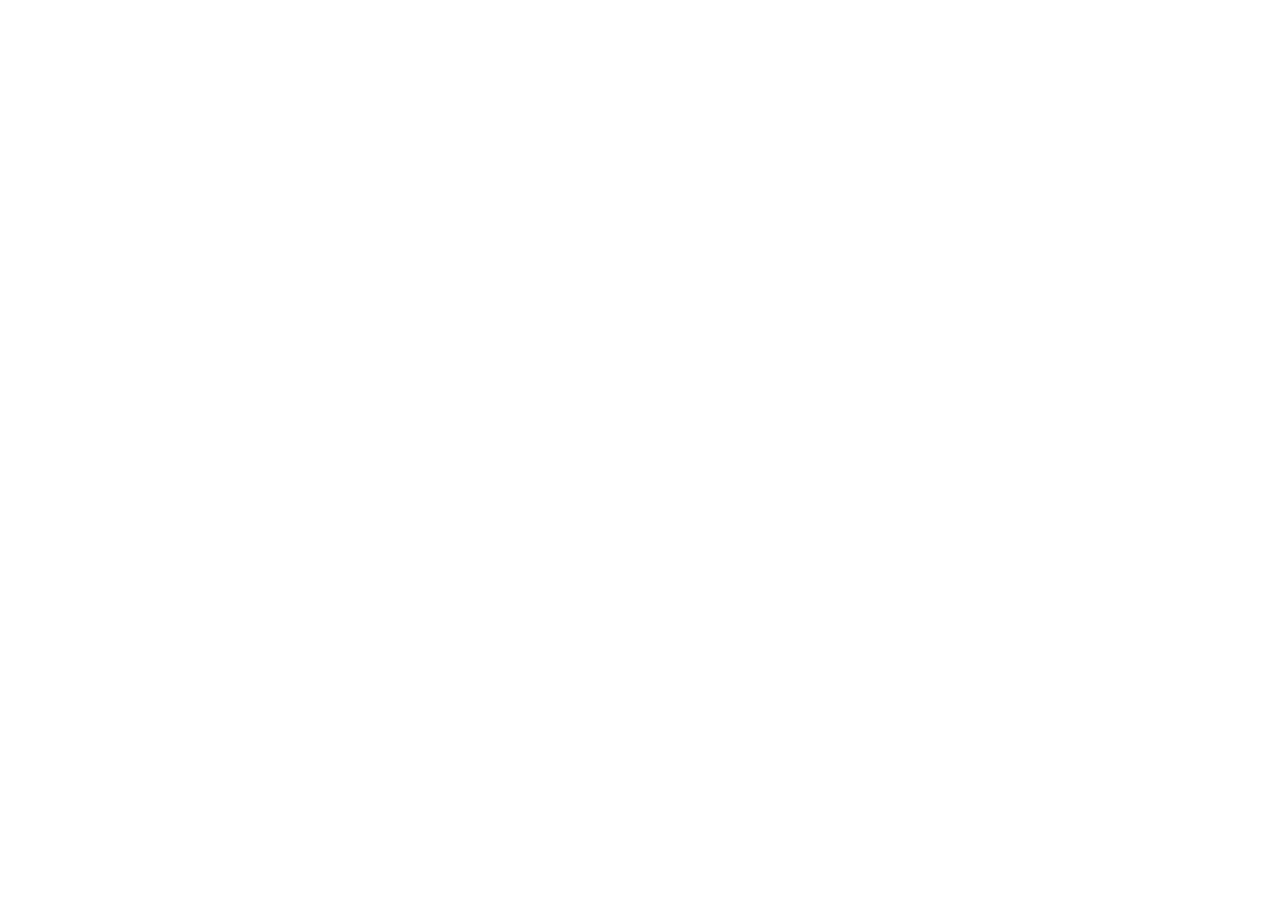
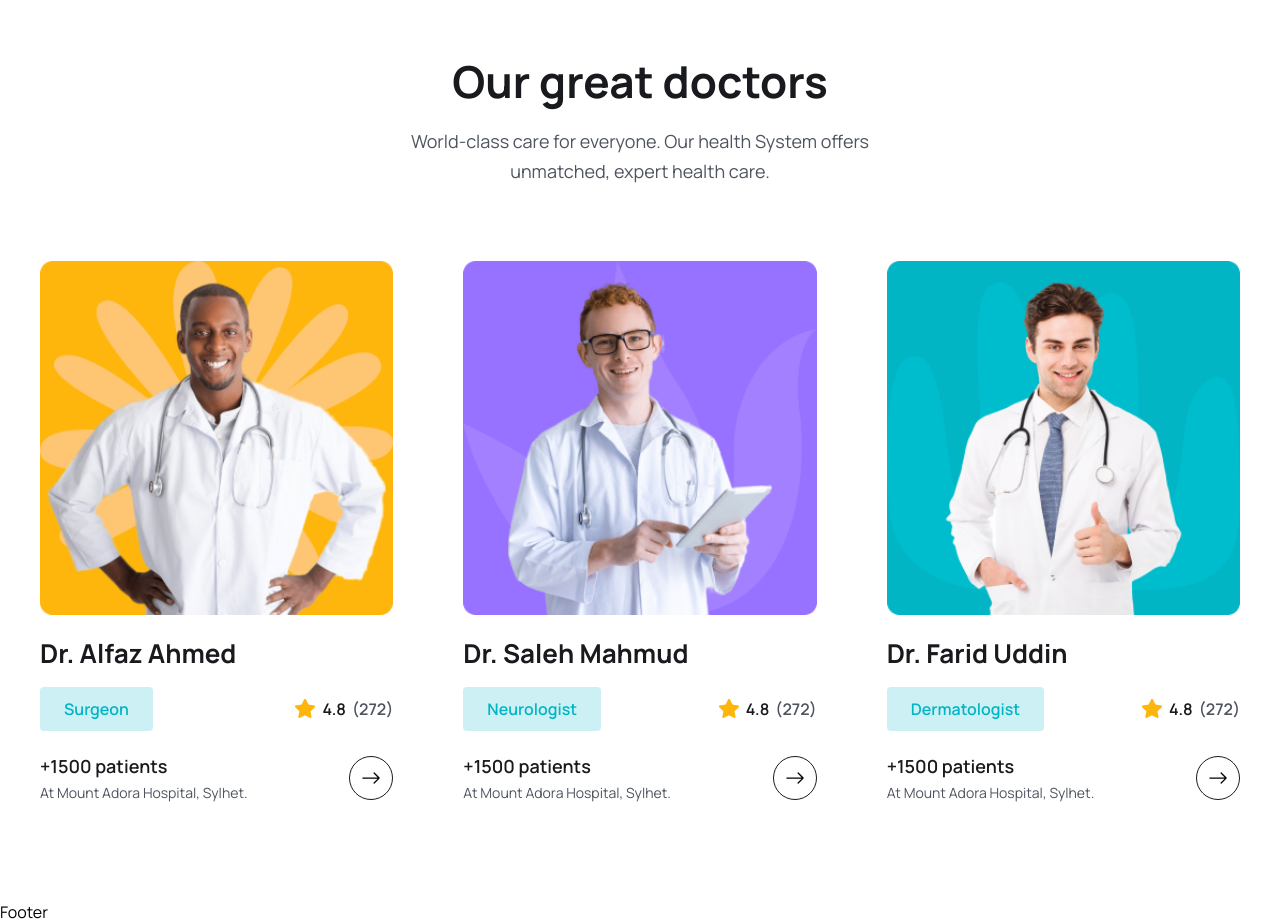
Before and after one commit to Phahladira-Moja/doctors-booking-ui, a React (Vite) app in the folder frontend/: page / in a window 1280 px wide. Shown: the part 3943-4867 px from the top of the page. Before the commit the page ends 3946 px from the top, so only its background shows below. Built offline with nearby package versions, Linux system fonts and the light colour scheme; the HTML template or start-up script is replaced by a standard one.

Commit message:
Added the Doctors section with Doctors Card, List component

```diff
--- a/frontend/src/assets/data/doctors.js
+++ b/frontend/src/assets/data/doctors.js
@@ -6,7 +6,7 @@
   {
     id: "01",
     name: "Dr. Alfaz Ahmed",
-    specialty: "Surgeon",
+    specialization: "Surgeon",
     avgRating: 4.8,
     totalRating: 272,
     photo: doctorImg01,
@@ -16,7 +16,7 @@
   {
     id: "02",
     name: "Dr. Saleh Mahmud",
-    specialty: "Neurologist",
+    specialization: "Neurologist",
     avgRating: 4.8,
     totalRating: 272,
     photo: doctorImg02,
@@ -26,7 +26,7 @@
   {
     id: "03",
     name: "Dr. Farid Uddin",
-    specialty: "Dermatologist",
+    specialization: "Dermatologist",
     avgRating: 4.8,
     totalRating: 272,
     photo: doctorImg03,
--- /dev/null
+++ b/frontend/src/components/Doctors/DoctorCard.jsx
@@ -0,0 +1,79 @@
+import starIcon from "../../assets/images/Star.png";
+import { Link } from "react-router-dom";
+import { BsArrowRight } from "react-icons/bs";
+
+const DoctorCard = ({ doctor }) => {
+  const {
+    name,
+    avgRating,
+    totalRating,
+    photo,
+    specialization,
+    totalPatients,
+    hospital,
+  } = doctor;
+  return (
+    <div className="p-3 lg:p-5">
+      <div>
+        <img src={photo} className="w-full" alt="" />
+      </div>
+
+      <h2
+        className="text-[18px] leading-[30px] lg:text-[26px] lg:leading-9 text-headingColor font-[700]
+        mt-3 lg:mt-5
+      "
+      >
+        {name}
+      </h2>
+
+      <div className="mt-2 lg:mt-4 flex items-center justify-between">
+        <span
+          className="bg-[#CCF0F3] text-irisBlueColor py-1 px-2 lg:py-2
+                lg:px-6 text-[12px] leading-4 lg:text-[16px] lg:leading-7 font-semibold
+                 rounded
+            "
+        >
+          {specialization}
+        </span>
+
+        <div className="flex items-center gap-[6px]">
+          <span
+            className="flex items-center gap-[6px] text-[14px] leading-6
+                lg:text-[16px] lg:leading-7 font-semibold text-headingColor
+            "
+          >
+            <img src={starIcon} alt="" /> {avgRating}
+          </span>
+          <span
+            className="text-[14px] leading-6
+                lg:text-[16px] lg:leading-7 font-semibold font-[400] text-textColor
+            "
+          >
+            ({totalRating})
+          </span>
+        </div>
+      </div>
+
+      <div className="mt-[18px] lg:mt-5 flex items-center justify-between">
+        <div>
+          <h3 className="text-[16px] leading-7 lg:text-[18px] lg:leading-[30px] font-semibold text-headingColor">
+            +{totalPatients} patients
+          </h3>
+          <p className="text-[14px] leading-6 font-[400] text-textColor">
+            At {hospital}
+          </p>
+        </div>
+
+        <Link
+          to="/doctors"
+          className="w-[44px] h-[44px] rounded-full border border-solid border-[#181A1E]
+           flex items-center justify-center group hover:bg-primaryColor hover:border-none
+                  "
+        >
+          <BsArrowRight className="group-hover:text-white w-6 h-5" />
+        </Link>
+      </div>
+    </div>
+  );
+};
+export default DoctorCard;
--- /dev/null
+++ b/frontend/src/components/Doctors/DoctorsList.jsx
@@ -0,0 +1,18 @@
+import { doctors } from "./../../assets/data/doctors";
+import DoctorCard from "./DoctorCard";
+
+const DoctorsList = () => {
+  return (
+    <div
+      className="grid grid-cols-1 sm:grid-cols-2 md:grid-cols-3 gap-5 lg:gap-[30px] first-letter:
+        mt-[30px] lg:mt-[55px]
+    "
+    >
+      {doctors.map((doctor) => (
+        <DoctorCard key={doctor.id} doctor={doctor} />
+      ))}
+    </div>
+  );
+};
+
+export default DoctorsList;
--- a/frontend/src/components/Service/ServiceList.jsx
+++ b/frontend/src/components/Service/ServiceList.jsx
@@ -1,4 +1,3 @@
-import React from "react";
 import ServiceCard from "./ServiceCard";
 import { services } from "./../../assets/data/services";
 
--- a/frontend/src/pages/Home.jsx
+++ b/frontend/src/pages/Home.jsx
@@ -12,6 +12,7 @@
 import { BsArrowRight } from "react-icons/bs";
 import About from "../components/About/About";
 import ServiceList from "../components/Service/ServiceList";
+import DoctorsList from "../components/Doctors/DoctorsList";
 
 const Home = () => {
   return (
@@ -272,6 +273,22 @@
         </div>
       </section>
       {/* ============= feature section end ================= */}
+
+      {/* ============= our great doctors ================= */}
+      <section>
+        <div className="container ">
+          <div className="xl:w-[470px] mx-auto">
+            <h2 className="heading text-center"> Our great doctors </h2>
+            <p className="text__para text-center">
+              World-class care for everyone. Our health System offers unmatched,
+              expert health care.
+            </p>
+          </div>
+
+          <DoctorsList />
+        </div>
+      </section>
+      {/* ============= our great doctors ================= */}
     </>
   );
 };
```
